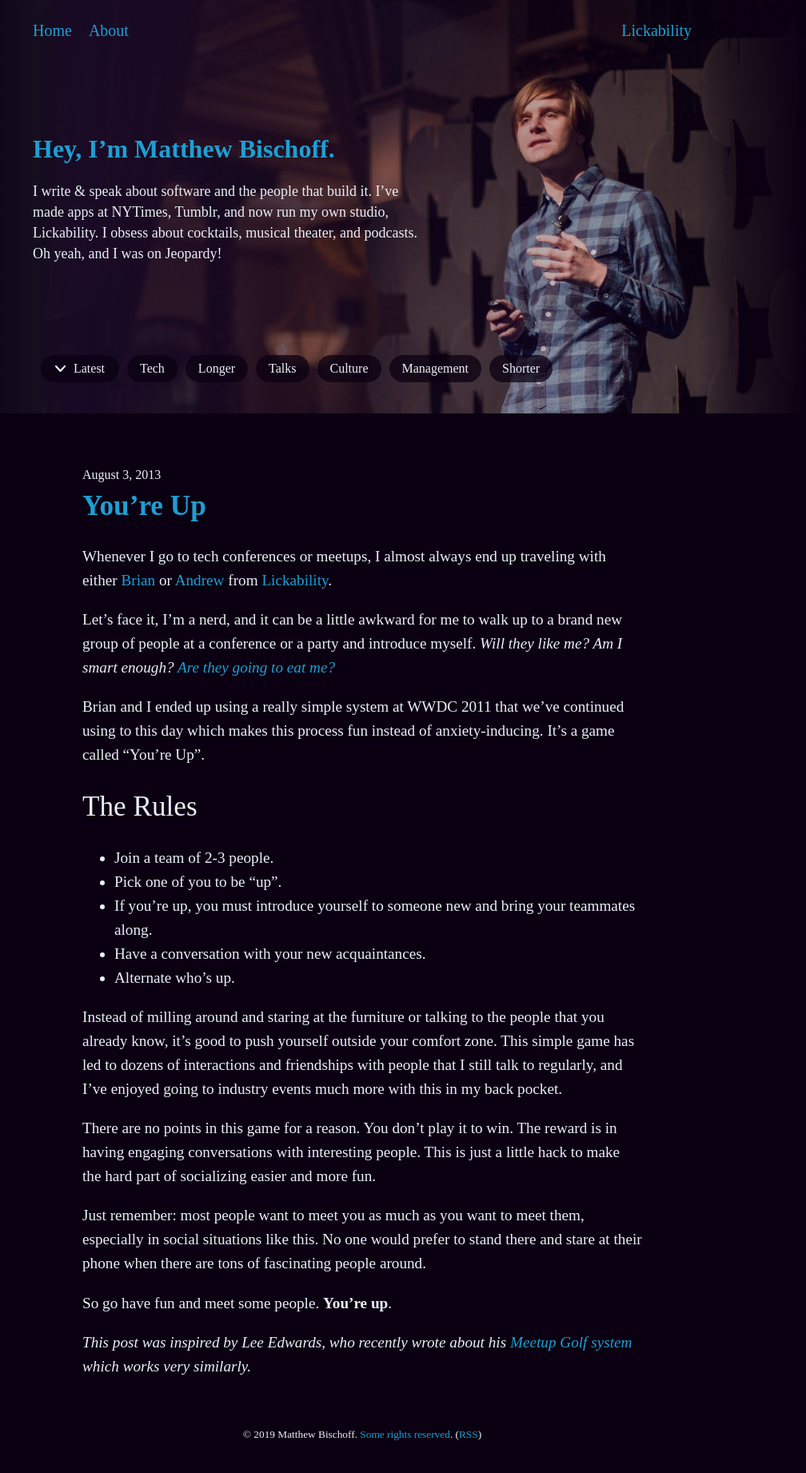
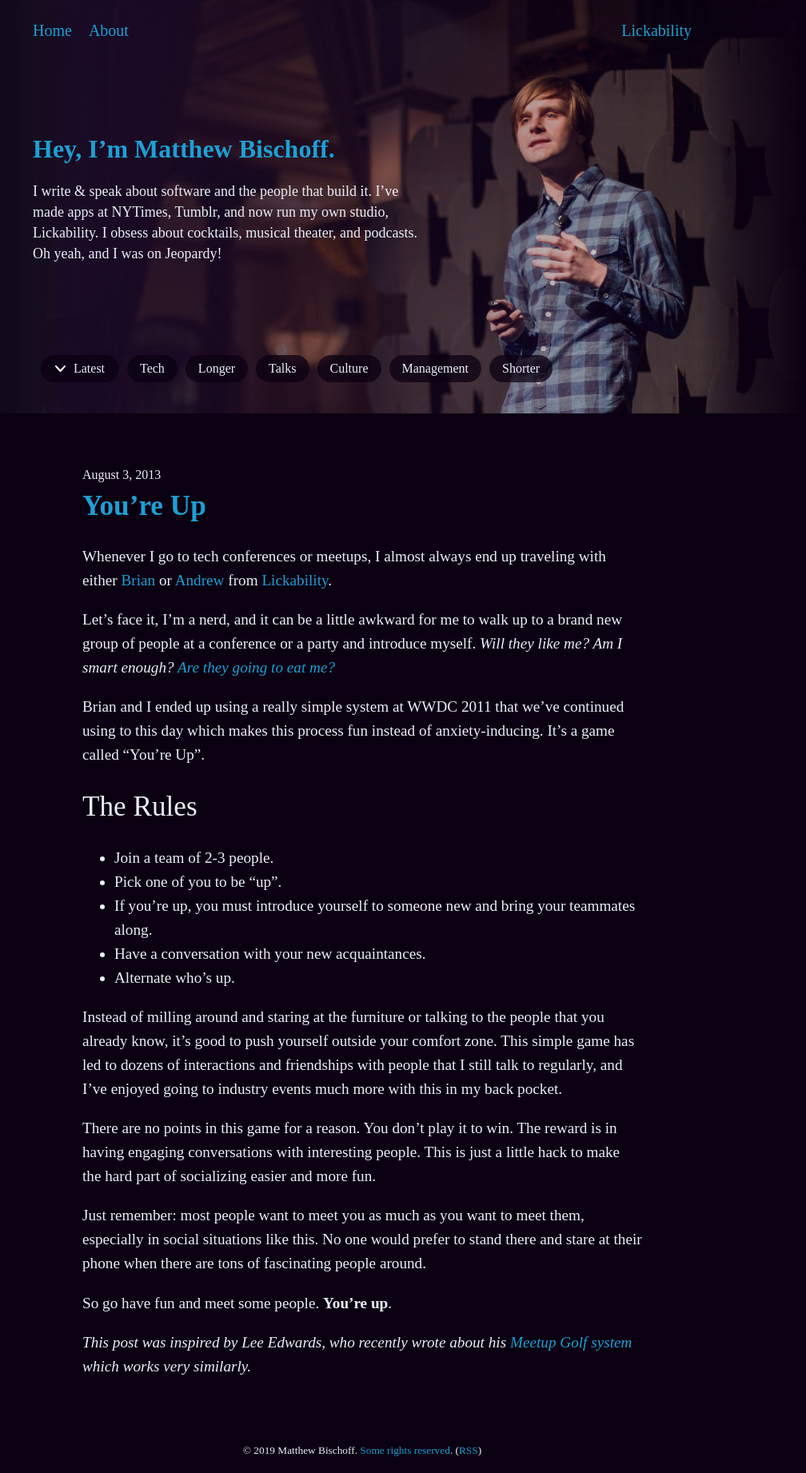
Before and after one commit to mbbischoff/website, a Jekyll site: the page built from _posts/2013-08-03-you-re-up.md, in a window 1280 px wide. Shown: the whole page at 80% size, without its empty margins (187-1195 px from the left). Built offline with Jekyll 4.4.1, drawn with Linux system fonts in a browser that asks for light colours; some web fonts are replaced; before the commit the page ends 1802 px from its top, so only the background shows below that.

Commit message:
Updated Footer

```diff
--- a/_sass/_footer.scss
+++ b/_sass/_footer.scss
@@ -1,4 +1,4 @@
 footer {
-  padding: 0px 20px;
+  padding: 20px 20px;
   text-align: center;
 }
```
